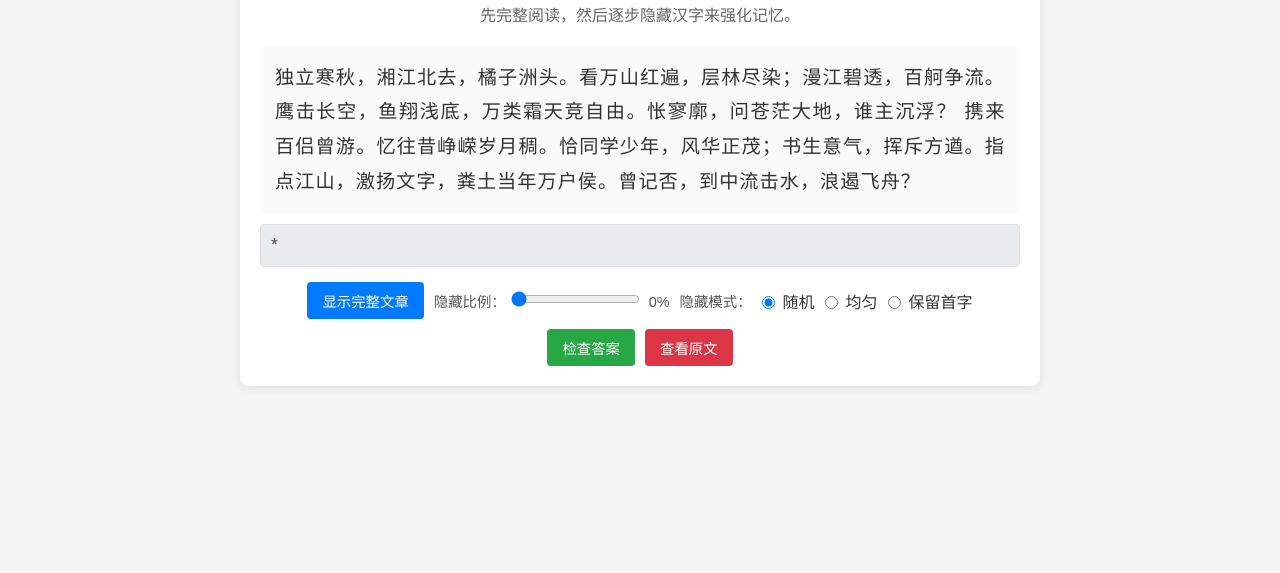
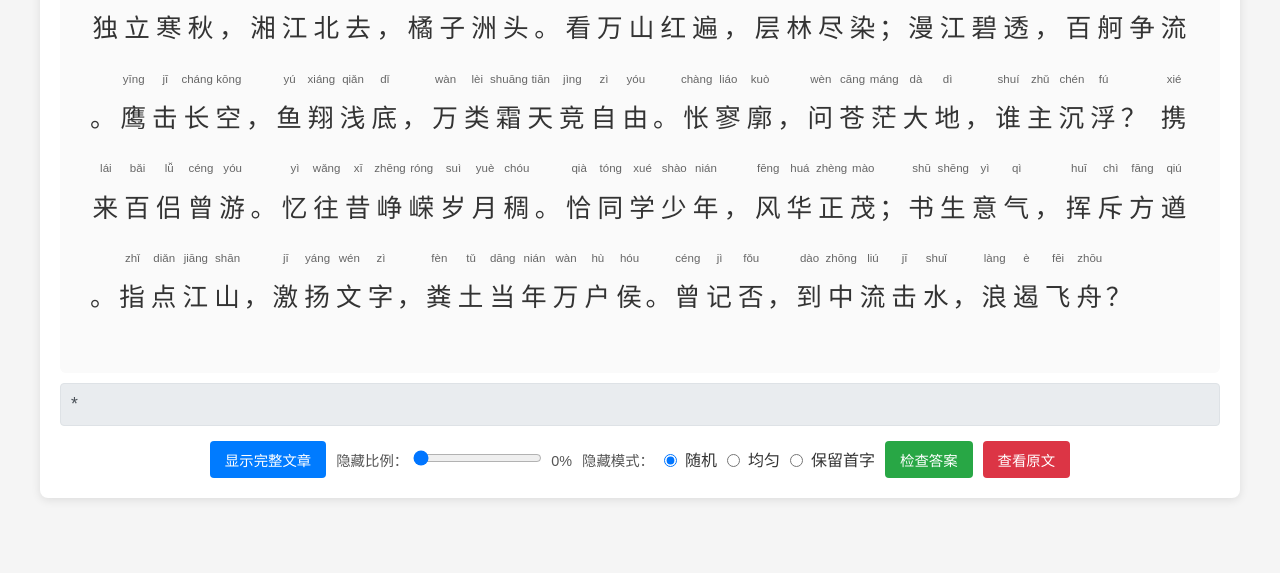
Before and after one commit to waoywssy/recite, a plain HTML site: page index.html in a window 1280 px wide. Shown: the part 267-840 px from the top of the page. Drawn offline with Linux system fonts and the light colour scheme; a web font is replaced by a local one.

Commit message:
实现拼音注音功能
✨ 新功能:
- 为所有汉字添加拼音注音显示
- 使用 ruby 标签实现标准的汉字拼音对应
- 添加完整的拼音映射表，覆盖诗词中的所有汉字

🎨 界面优化:
- 调整容器宽度以适应拼音显示 (800px → 1200px)
- 增大行高和字体大小，提升拼音可读性
- 美化拼音样式，使用半透明颜色和合适的字体

🔧 功能增强:
- 优化点击提示功能，显示完整句子而非单个字符
- 改进输入框交互，支持拼音显示
- 保持原有背诵练习功能的完整性

```diff
--- a/script.js
+++ b/script.js
@@ -2,6 +2,24 @@
 const originalText = `独立寒秋，湘江北去，橘子洲头。看万山红遍，层林尽染；漫江碧透，百舸争流。鹰击长空，鱼翔浅底，万类霜天竞自由。怅寥廓，问苍茫大地，谁主沉浮？
 
 携来百侣曾游。忆往昔峥嵘岁月稠。恰同学少年，风华正茂；书生意气，挥斥方遒。指点江山，激扬文字，粪土当年万户侯。曾记否，到中流击水，浪遏飞舟？`;
+
+// 拼音映射表
+const pinyinMap = {
+    '独': 'dú', '立': 'lì', '寒': 'hán', '秋': 'qiū', '湘': 'xiāng', '江': 'jiāng', '北': 'běi', '去': 'qù',
+    '橘': 'jú', '子': 'zǐ', '洲': 'zhōu', '头': 'tóu', '看': 'kàn', '万': 'wàn', '山': 'shān', '红': 'hóng',
+    '遍': 'biàn', '层': 'céng', '林': 'lín', '尽': 'jìn', '染': 'rǎn', '漫': 'màn', '碧': 'bì', '透': 'tòu',
+    '百': 'bǎi', '舸': 'gě', '争': 'zhēng', '流': 'liú', '鹰': 'yīng', '击': 'jī', '长': 'cháng', '空': 'kōng',
+    '鱼': 'yú', '翔': 'xiáng', '浅': 'qiǎn', '底': 'dǐ', '类': 'lèi', '霜': 'shuāng', '天': 'tiān', '竞': 'jìng',
+    '自': 'zì', '由': 'yóu', '怅': 'chàng', '寥': 'liáo', '廓': 'kuò', '问': 'wèn', '苍': 'cāng', '茫': 'máng',
+    '大': 'dà', '地': 'dì', '谁': 'shuí', '主': 'zhǔ', '沉': 'chén', '浮': 'fú', '携': 'xié', '来': 'lái',
+    '侣': 'lǚ', '曾': 'céng', '游': 'yóu', '忆': 'yì', '往': 'wǎng', '昔': 'xī', '峥': 'zhēng', '嵘': 'róng',
+    '岁': 'suì', '月': 'yuè', '稠': 'chóu', '恰': 'qià', '同': 'tóng', '学': 'xué', '少': 'shào', '年': 'nián',
+    '风': 'fēng', '华': 'huá', '正': 'zhèng', '茂': 'mào', '书': 'shū', '生': 'shēng', '意': 'yì', '气': 'qì',
+    '挥': 'huī', '斥': 'chì', '方': 'fāng', '遒': 'qiú', '指': 'zhǐ', '点': 'diǎn', '激': 'jī', '扬': 'yáng',
+    '文': 'wén', '字': 'zì', '粪': 'fèn', '土': 'tǔ', '当': 'dāng', '户': 'hù', '侯': 'hóu', '记': 'jì',
+    '否': 'fǒu', '到': 'dào', '中': 'zhōng', '击': 'jī', '水': 'shuǐ', '浪': 'làng', '遏': 'è', '飞': 'fēi',
+    '舟': 'zhōu'
+};
 
 let hiddenChars = []; // 存储隐藏的字符索引
 let lastSentence = ''; // 最后点击的句子
@@ -31,7 +49,14 @@ function bindEvents() {
 // 显示完整文章
 function displayFullText() {
     const container = document.getElementById('article-container');
-    container.innerHTML = originalText.split('').map(char => `<span onclick="showChar(event, this)">${char}</span>`).join('');
+    container.innerHTML = originalText.split('').map(char => {
+        if (/[\u4e00-\u9fff]/.test(char)) {
+            const pinyin = pinyinMap[char] || '';
+            return `<ruby><span onclick="showChar(event, this)">${char}</span><rt>${pinyin}</rt></ruby>`;
+        } else {
+            return `<span onclick="showChar(event, this)">${char}</span>`;
+        }
+    }).join('');
     hiddenChars = [];
 }
 
@@ -111,7 +136,12 @@ function displayTextWithBlanks() {
                 if (hiddenChars.includes(globalIdx)) {
                     return `<input type="text" maxlength="1" data-index="${globalIdx}" onclick="showHint(this)">`;
                 }
-                return `<span onclick="showChar(event, this)">${char}</span>`;
+                if (/[\u4e00-\u9fff]/.test(char)) {
+                    const pinyin = pinyinMap[char] || '';
+                    return `<ruby><span onclick="showChar(event, this)">${char}</span><rt>${pinyin}</rt></ruby>`;
+                } else {
+                    return `<span onclick="showChar(event, this)">${char}</span>`;
+                }
             }).join('');
             html += `<span class="sentence" onclick="showSentence(this)" data-original="${sentence.replace(/"/g, '&quot;')}">${sentenceHtml}</span>`;
             sentenceStart = i + 1;
@@ -125,7 +155,12 @@ function displayTextWithBlanks() {
             if (hiddenChars.includes(globalIdx)) {
                 return `<input type="text" maxlength="1" data-index="${globalIdx}" onclick="showHint(this)">`;
             }
-            return `<span onclick="showChar(event, this)">${char}</span>`;
+            if (/[\u4e00-\u9fff]/.test(char)) {
+                const pinyin = pinyinMap[char] || '';
+                return `<ruby><span onclick="showChar(event, this)">${char}</span><rt>${pinyin}</rt></ruby>`;
+            } else {
+                return `<span onclick="showChar(event, this)">${char}</span>`;
+            }
         }).join('');
         html += `<span class="sentence" onclick="showSentence(this)" data-original="${sentence.replace(/"/g, '&quot;')}">${sentenceHtml}</span>`;
     }
@@ -156,9 +191,9 @@ function showOriginal() {
 // 显示提示（点击空白时）
 function showHint(input) {
     const index = parseInt(input.getAttribute('data-index'));
-    input.value = originalText[index];
-    input.readOnly = true;
-    input.style.backgroundColor = '#fff3cd';
+    const char = originalText[index];
+    const pinyin = pinyinMap[char] || '';
+    input.outerHTML = `<ruby><span onclick="showChar(event, this)">${char}</span><rt>${pinyin}</rt></ruby>`;
 }
 
 // 显示句子（点击句子时）
@@ -169,7 +204,10 @@ function showSentence(span) {
 // 显示字（点击字时）
 function showChar(e, span) {
     e.stopPropagation();
-    document.getElementById('hint-area').innerText = `字：${span.textContent}`;
+    const sentenceSpan = span.closest('.sentence');
+    const sentence = sentenceSpan.dataset.original;
+    const cleanSentence = sentence.replace(/[。？！；、，]/g, '');
+    document.getElementById('hint-area').innerText = `句子：${cleanSentence}`;
 }
 
 // 切换句子提示显示
--- a/styles.css
+++ b/styles.css
@@ -14,7 +14,7 @@ body {
 }
 
 .container {
-    max-width: 800px;
+    max-width: 1200px;
     width: 100%;
     background: white;
     border-radius: 8px;
@@ -42,13 +42,31 @@ p {
 /* 文章卡片 */
 .article-card {
     background: #fafafa;
-    padding: 15px;
+    padding: 50px 30px 30px;
     border-radius: 6px;
     margin-bottom: 10px;
-    line-height: 1.8;
-    font-size: 1.2em;
+    line-height: 3.5;
+    font-size: 1.6em;
     text-align: justify;
     font-family: 'LXGW WenKai', serif;
+}
+
+/* 拼音样式 */
+ruby {
+    position: relative;
+    display: inline-block;
+    margin: 0 0.1em;
+}
+
+rt {
+    position: absolute;
+    top: -0.1em;
+    left: 50%;
+    transform: translateX(-50%);
+    font-size: 0.45em;
+    color: #666;
+    white-space: nowrap;
+    font-family: Arial, sans-serif;
 }
 
 .hint-box {
```
